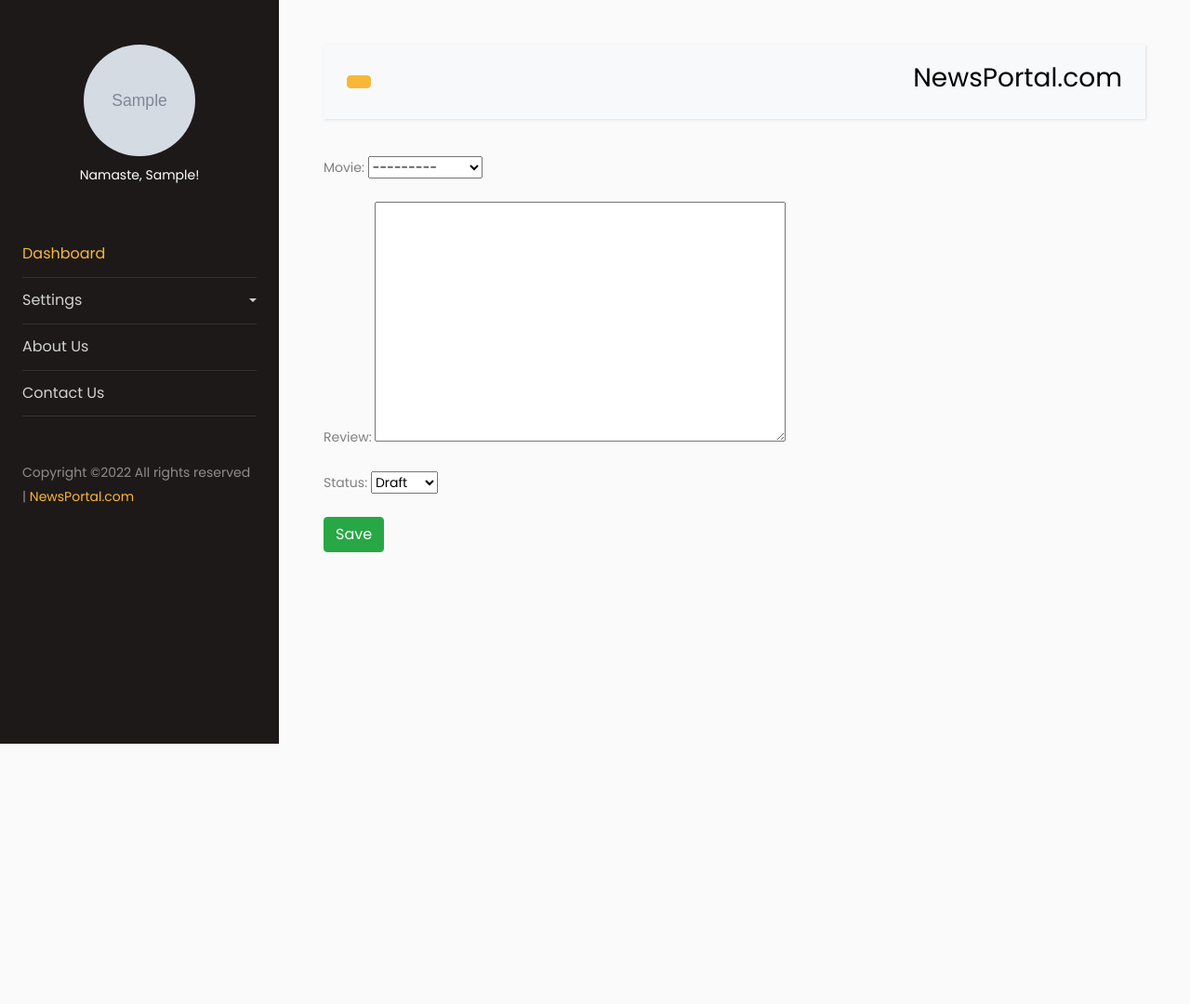
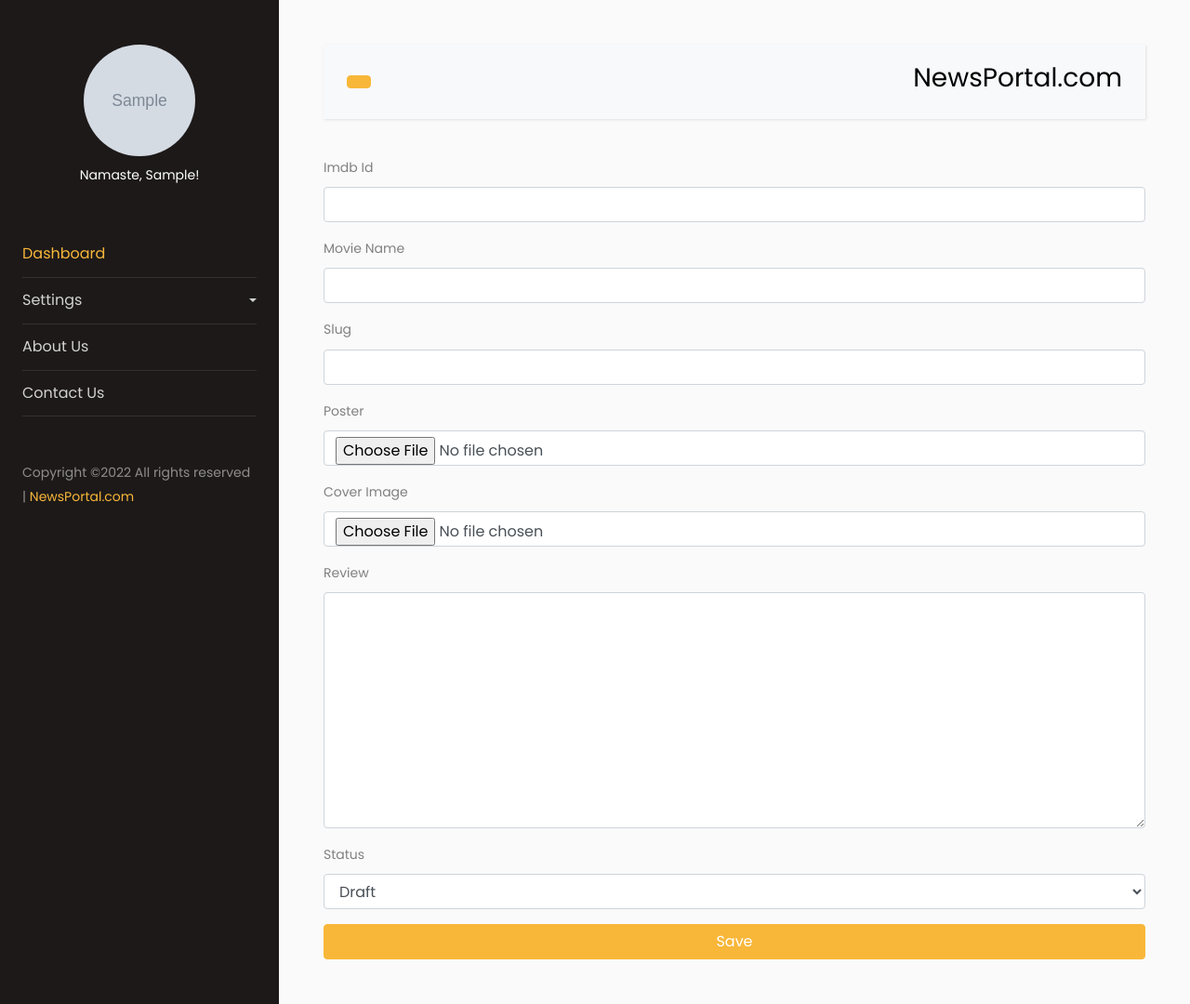
Before and after one commit to Gaurav-Zaiswal/blog-project, a Django app: page /movies/new/review/ in a window 1280 px wide. Shown: the whole page at 93% size. Before the commit the page ends 800 px from the top, so only its background shows below. Run offline with Django 3.2, Linux system fonts and the light colour scheme; a user stored in the database is signed in; tables that the repository leaves empty hold one stand-in row (values such as "Sample post"); grey boxes marked "Sample" are stand-in pictures; some libraries are stand-ins or nearby versions.

Commit message:
latest workin

```diff
--- a/blog/blog/settings/base.py
+++ b/blog/blog/settings/base.py
@@ -112,8 +112,9 @@
 AUTH_USER_MODEL = 'users.User'
 
 # login-logout redirects
-LOGIN_REDIRECT_URL = 'users:profile'
-LOGOUT_REDIRECT_URL = '/'
+# LOGIN_REDIRECT_URL = 'users:profile'
+LOGIN_REDIRECT_URL = 'users:redirect-to-profile'
+LOGOUT_REDIRECT_URL = '/login'
 
 
 # flatapps(for aboutus, privacy ect) configurations
--- a/blog/blog/urls.py
+++ b/blog/blog/urls.py
@@ -9,7 +9,7 @@
 from django.contrib.sitemaps.views import sitemap
 from posts.sitemaps import PostSitemap, FlatSitemap
 
-from movies.views import search_movies
+# from movies.views import search_movies
 
 sitemaps = {
     'posts': PostSitemap,
@@ -18,7 +18,7 @@
 
 urlpatterns = [
     path('', include('posts.urls', namespace='posts')),
-    path('search/', search_movies),
+    # path('search/', search_movies),
     path('movies/', include('movies.urls', namespace='movies')),
     path('site/admin/', admin.site.urls),
     path('author/', include('users.urls', namespace='users-redirect')),
@@ -30,7 +30,8 @@
             'next': '/author/redirect-to-profile/'
         }
     ), name='login'),
-    path('logout/', auth_views.LogoutView.as_view(template_name='users/logout.html'), name='logout'),
+    path('logout/', auth_views.LogoutView.as_view(
+        template_name='users/logout.html'), name='logout'),
 
     # url for ckeditor
     path('ckeditor/', include('ckeditor_uploader.urls')),
--- a/blog/movies/admin.py
+++ b/blog/movies/admin.py
@@ -1,5 +1,6 @@
 from django.contrib import admin
-from .models import Movie, MovieRating
+from .models import MovieRating
 
 # Register your models here.
-admin.site.register([Movie, MovieRating])
+# admin.site.register([Movie, MovieRating])
+admin.site.register(MovieRating)
--- a/blog/movies/forms.py
+++ b/blog/movies/forms.py
@@ -1,18 +1,18 @@
 from django import forms
 from django.contrib import admin
 
-from .models import Movie, MovieRating
+from .models import MovieRating
 
 from ckeditor.widgets import CKEditorWidget
 from ckeditor_uploader.widgets import CKEditorUploadingWidget  #, CKEditorWidget
 
 
-class MovieForm(forms.ModelForm):
-    """form to add new movie"""
+# class MovieForm(forms.ModelForm):
+#     """form to add new movie"""
 
-    class Meta:
-        model = Movie
-        fields = ["title", "imdb_id", "poster", "status"]
+#     class Meta:
+#         model = Movie
+#         fields = ["title", "imdb_id", "poster", "status"]
 
 
 class MovieReviewForm(forms.ModelForm):
@@ -20,4 +20,4 @@
 
     class Meta:
         model = MovieRating
-        fields = ['movie', 'review', 'status' ]
+        fields = ['imdb_id', 'movie_name', 'slug', 'poster', 'cover_poster', 'review', 'status' ]
--- a/blog/movies/urls.py
+++ b/blog/movies/urls.py
@@ -1,15 +1,15 @@
 
 from django.urls import path
 # from django.views.generic.dates import DateDetailView
-from .views import AddMovieView, CreateMovieReviewView, GetMoviesList
+from .views import CreateMovieReviewView
 # from .models import Post
 
 app_name = 'movies'
 urlpatterns = [
-    path('new/movie-series/', AddMovieView.as_view(), name='add_movie'),
+    # path('new/movie-series/', AddMovieView.as_view(), name='add_movie'),
     # path('new/remove/movie/', AddMovieView.as_view(), name='add_movie'),
     # path('update/movie/', AddMovieView.as_view(), name='add_movie'),
     path('new/review/', CreateMovieReviewView.as_view(), name='add_review'),
-    path('review/', GetMoviesList.as_view(), name='movie-list'),
-
+    # path('review/', GetMoviesList.as_view(), name='movie-list'),
+    # path('<slug:slug>/', GetMovieReview.as_view(), name='moview-review-detail')
 ]
--- a/blog/movies/views.py
+++ b/blog/movies/views.py
@@ -1,4 +1,7 @@
 import datetime
+import json
+from django.core import serializers
+from django.forms.models import model_to_dict
 from django.http.response import JsonResponse
 
 from django.utils import timezone
@@ -16,26 +19,26 @@
 from django.db.models import Q
 from django.http import HttpResponseRedirect
 
-from .models import Movie, MovieRating
-from .forms import MovieForm, MovieReviewForm
+from .models import MovieRating
+from .forms import MovieReviewForm
 
 
-@method_decorator(login_required(login_url='/login'), name='dispatch')
-class AddMovieView(SuccessMessageMixin, CreateView):
-    model = Movie
-    form_class = MovieForm
-    template_name = 'movies/add_movie.html'
-    success_url = reverse_lazy('users:profile')
-    # success_url = '/post / < slug: slug > /'
-    success_message = 'New movie is added SuccessFully!'
+# @method_decorator(login_required(login_url='/login'), name='dispatch')
+# class AddMovieView(SuccessMessageMixin, CreateView):
+#     model = Movie
+#     form_class = MovieForm
+#     template_name = 'movies/add_movie.html'
+#     success_url = reverse_lazy('users:profile')
+#     # success_url = '/post / < slug: slug > /'
+#     success_message = 'New movie is added SuccessFully!'
 
-    def form_valid(self, form):
-        self.obj = form.save(commit=False)
-        # check whether or not user is eligible to work as per laws of his/her country
-        self.obj.author = self.request.user  # set author name dynamically
-        form.save()
-        # form.save_m2m()
-        return super().form_valid(form)
+#     def form_valid(self, form):
+#         self.obj = form.save(commit=False)
+#         # check whether or not user is eligible to work as per laws of his/her country
+#         self.obj.author = self.request.user  # set author name dynamically
+#         form.save()
+#         # form.save_m2m()
+#         return super().form_valid(form)
 
 
 @method_decorator(login_required(login_url='/login'), name='dispatch')
@@ -54,8 +57,24 @@
 
 
 # @method_decorator(login_required(login_url='/login'), name='dispatch')
-class GetMoviesList(ListView):
-    model = Movie
+# class GetMoviesList(ListView):
+#     model = Movie
+#     template_name = "movies/movie_review.html"
+#     context_object_name = 'movies_list'
+#     paginated_by = 9
+
+#     # def get_queryset(self, *args, **kwargs):
+#     #     queryset = Post.objects.filter(status=1).order_by('-created_on') # 1: published
+
+#     def get_context_data(self, **kwargs):
+#         context = super(GetMoviesList, self).get_context_data(**kwargs)
+#         context['recent_movies'] = Movie.objects.filter(status=1).order_by('-created_on')
+#         # print(context)
+#         return context
+
+
+class GetMovieReviewList(ListView):
+    model = MovieRating
     template_name = "movies/movie_review.html"
     context_object_name = 'movies_list'
     paginated_by = 9
@@ -64,20 +83,27 @@
     #     queryset = Post.objects.filter(status=1).order_by('-created_on') # 1: published
 
     def get_context_data(self, **kwargs):
-        context = super(GetMoviesList, self).get_context_data(**kwargs)
-        context['recent_movies'] = Movie.objects.filter(status=1).order_by('-created_on')
+        context = super(GetMovieReviewList, self).get_context_data(**kwargs)
+        context['recent_movies'] = MovieRating.objects.filter(status=1).order_by('-created_on')
         # print(context)
         return context
 
 
-def search_movies(request):
-    movie_title = request.GET.get('movie_title')
-    print(movie_title)
-    payload=[]
-    if movie_title:
-        movie_title_objects = Movie.objects.filter(title__icontains=movie_title)
-        for movie_title in movie_title_objects:
-            payload.append(movie_title.title)
+class GetMovieReviewDetail(DetailView):
+    model = MovieRating
+    template_name = "movies/movie_review_detail.html"
+    context_object_name = 'movie_review_details'
 
-        return JsonResponse({'status': 200, 'data': payload})
-    return JsonResponse({'status': 500})
+
+
+# def search_movies(request):
+#     movie_title = request.GET.get('movie_title')
+#     # print(movie_title)
+#     payload=[]
+#     if movie_title:
+#         movie_objects = Movie.objects.filter(title__icontains=movie_title)
+#         for movie in movie_objects:
+#             payload.append(movie.title)
+#         return JsonResponse({'status': 200, 'data': payload})
+#         # return JsonResponse({'status': 200, 'data': movie_objects})
+#     return JsonResponse({'status': 500})
--- a/blog/templates/main.html
+++ b/blog/templates/main.html
@@ -140,7 +140,7 @@
                     </li>
                     <li class="mr-6 transform hover:scale-110 duration-700">
                         <a class="text-gray-800 font-semibold hover:text-indigo-600 focus:outline-none"
-                            href="{% url 'movies:movie-list' %}">Reviews</a>
+                            href="#">Reviews</a>
                     </li>
                     <li class="mr-6 transform hover:scale-110 duration-700">
                         <a class="text-gray-800 font-semibold hover:text-indigo-600 focus:outline-none"
@@ -359,13 +359,13 @@
                     fetch(url)
                         .then(response => response.json())
                         .then(data => {
-                            // console.log(data)
+                            console.log(data.data)
                             resolve(data.data)
                         })
                 })
             },
             onSubmit: result => {
-                window.open(`/results/address=${result}`);
+                window.open(`/movies/${result}`);
             }
         })
     </script>
--- a/blog/templates/main_dashboard.html
+++ b/blog/templates/main_dashboard.html
@@ -9,7 +9,7 @@
           name="viewport">
     <meta content="ie=edge" http-equiv="X-UA-Compatible">
 
-    <!--    static files links-->
+
     <link href="https://fonts.googleapis.com/css?family=Poppins:300,400,500,600,700,800,900" rel="stylesheet">
     <link crossorigin="anonymous" href="https://stackpath.bootstrapcdn.com/bootstrap/4.5.2/css/bootstrap.min.css"
           integrity="sha384-JcKb8q3iqJ61gNV9KGb8thSsNjpSL0n8PARn9HuZOnIxN0hoP+VmmDGMN5t9UJ0Z" rel="stylesheet">
--- a/blog/templates/movies/add_movie_review.html
+++ b/blog/templates/movies/add_movie_review.html
@@ -4,17 +4,70 @@
 
 {% block body %}
 
-{% if form %}
-<form method="post">
-    {% csrf_token %}
-    {{ form.media }}
-    {{ form.as_p }}
-    <button type="submit" class="btn btn-success">Save</button>
-</form>
-{% endif %}
+<div>
+    {% if form %}
+    <form>
+        {% csrf_token %}
+        {{ form.media }}
+        <section class="form-group">
+            <label for="imdb-id">Imdb Id</label>
+            {{ form.imdb_id }}
+            <!-- <input type="text" class="form-control" name="imdb-id" id="imdb-id" placeholder="tt345fr654u"> -->
+        </section>
+        <section class="form-group">
+            <label for="imdb-name">Movie Name</label>
+            {{ form.movie_name }}
+            <!-- <input type="text" class="form-control" name="imdb-id" id="imdb-id" placeholder="Inception"> -->
+        </section>
+        <section class="form-group">
+            <label for="imdb-id">Slug</label>
+            {{ form.slug }}
+            <!-- <input type="text" class="form-control" name="imdb-id" id="imdb-id" placeholder="Inception"> -->
+        </section>
+        <section class="form-group">
+            <label for="imdb-id">Poster</label>
+            {{ form.poster }}
+            <!-- <input type="image" class="form-control"> -->
+        </section>
+        <section class="form-group">
+            <label for="imdb-id">Cover Image</label>
+            {{ form.cover_poster }}
+            <!-- <input type="image" class="form-control"> -->
+        </section>
+        <section class="form-group">
+            <label for="imdb-id">Review</label> <br>
+            {{ form.review }}
+            <!-- <textarea class="form-control" id="exampleFormControlTextarea1" rows="10"></textarea> -->
+            <!-- <input type="text" class="form-control" name="Review" id=""> -->
+        </section>
+        <section class="form-group">
+            <label for="imdb-id">Status</label>
+            {{ form.status }}
+            <!-- <input type="radio" class="form-control" name="" id=""> -->
+        </section>
+
+        <button type="submit" class="btn btn-primary w-100">Save</button>
+    </form>
+    {% endif %}
+</div>
 
 <script>
-    const review = document.querySelector("#id_review");
-    review.classList.add('w-50');
+    // const ReviewField = document.querySelector("#id_review");
+    const ImdbId = document.querySelector("#id_imdb_id");
+    const MovieName = document.querySelector("#id_movie_name");
+    const Slug = document.querySelector("#id_slug");
+    const Poster = document.querySelector("#id_poster");
+    const CoverPoster = document.querySelector("#id_cover_poster");
+    const Review = document.querySelector("#id_review");
+    const Status = document.querySelector("#id_status");
+
+    ImdbId.classList.add("form-control");
+    MovieName.classList.add("form-control");
+    Slug.classList.add("form-control");
+    Poster.classList.add("form-control");
+    CoverPoster.classList.add("form-control");
+    Review.classList.add("form-control");
+    Status.classList.add("form-control");
+    // console.log(ReviewField)
 </script>
 {% endblock %}
```
Also changed, not shown: blog/movies/models.py (+70 -37 lines), blog/templates/movies/movie_review_detail.html (added, +14 -0 lines), blog/templates/users/profile.html (+3 -23 lines), blog/movies/migrations/0001_initial.py, blog/movies/migrations/0002_auto_20211229_1834.py (deleted).
